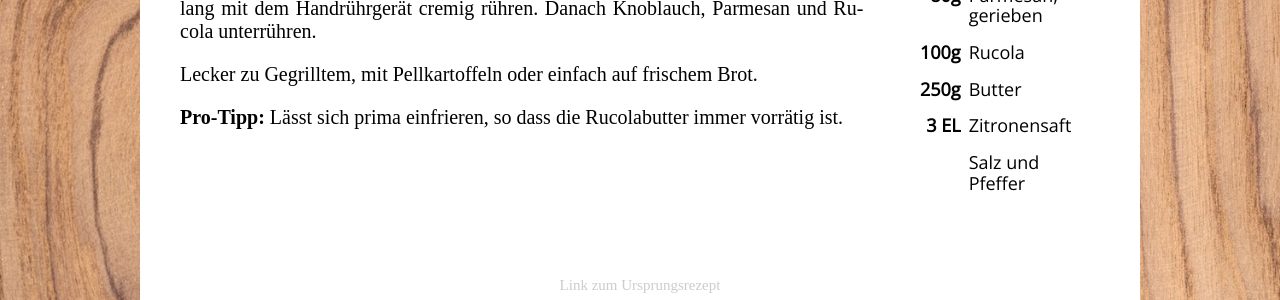
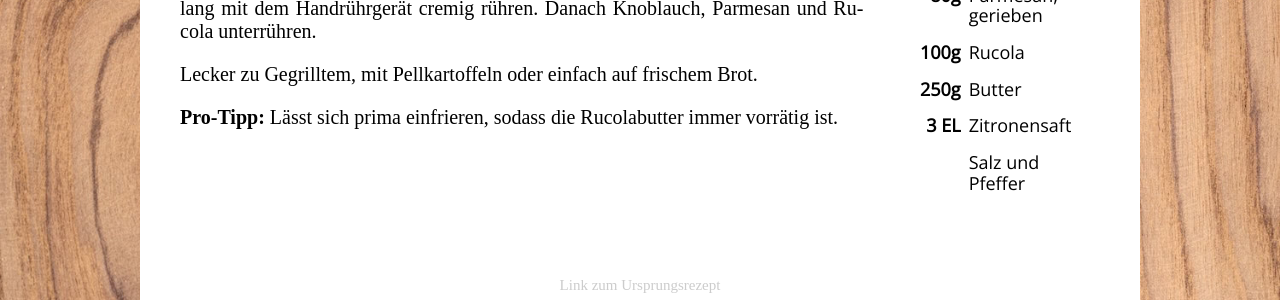
Before and after one commit to konstantinkobs/rezepte, a Jekyll site: the page built from _rezepte/rucola-butter.md, in a window 1280 px wide. Shown: the part 394-694 px from the top of the page. Built offline with Jekyll 4.4.1, drawn with Linux system fonts in a browser that asks for light colours; some web fonts are replaced.

Commit message:
new rucola

```diff
--- a/_rezepte/rucola-butter.md
+++ b/_rezepte/rucola-butter.md
@@ -18,4 +18,4 @@ Danach Knoblauch, Parmesan und Rucola unterrühren.
 
 Lecker zu Gegrilltem, mit Pellkartoffeln oder einfach auf frischem Brot.
 
-**Pro-Tipp:** Lässt sich prima einfrieren, so dass die Rucolabutter immer vorrätig ist.
+**Pro-Tipp:** Lässt sich prima einfrieren, sodass die Rucolabutter immer vorrätig ist.
```
